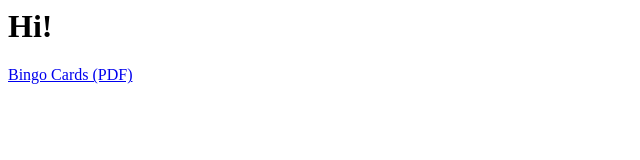
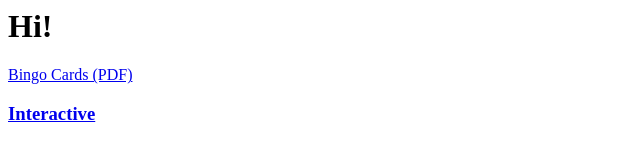
Before and after one commit to td00/alpakabingo, a plain HTML site: page index.html in a window 1280 px wide. Shown: the whole page, without its empty margins (0-640 px from the left). Drawn offline with Linux system fonts and the light colour scheme.

Commit message:
link to interactive mode

```diff
--- a/index.html
+++ b/index.html
@@ -2,8 +2,9 @@
 <head>
 <title>Alpaka Bingo</title>
 </head>
-<body>
     <h1>Hi!</h1>
     <a href="bingo_cards.pdf">Bingo Cards (PDF)</a>
+    <br>
+    <a href="/wasisteinehackerin.html"><h3>Interactive</h3></a>
 
 </html>
```
